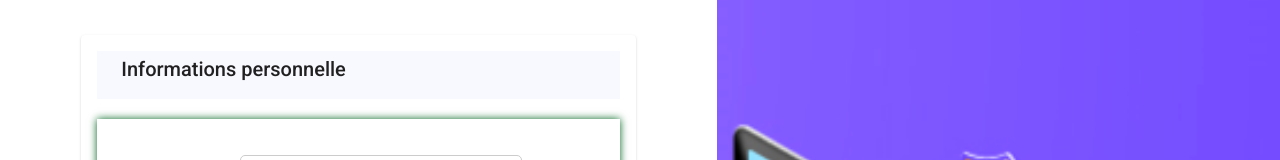
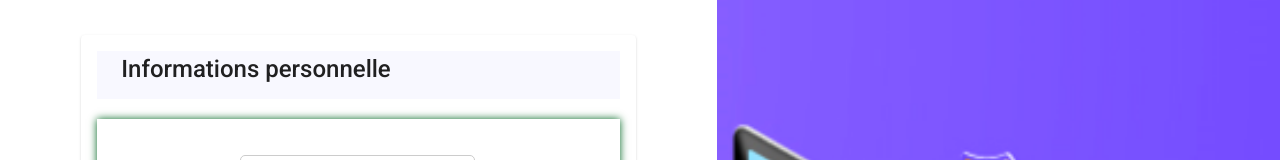
Before and after one commit to lanohoza/page_paiement, an Angular app: page / in a window 1280 px wide. Shown: the top 160 px of the page. Built offline with nearby package versions, Linux system fonts and the light colour scheme.

Commit message:
Update update-enterprise.component.html

```diff
--- a/src/app/update-enterprise/update-enterprise.component.html
+++ b/src/app/update-enterprise/update-enterprise.component.html
@@ -1,9 +1,8 @@
 <mat-card class="ccp-card" >
     <mat-card-header class="header">
-      <mat-card-title>Informations personnelle</mat-card-title>
-
+      <mat-card-title style="font-size: x-large;">Informations personnelle</mat-card-title>
     </mat-card-header>
-   <br>
+    <br>
     <mat-card-content>
 
 
@@ -15,7 +14,7 @@
                   name="nomE"
                   id="nomEntere"
                   disabled
-                  required style="width: 60%;"/>
+                  required style="width: 50%;"/>
 
         </div>
          <hr>
@@ -26,6 +25,7 @@
                   name="nom"
                   id="fiscal"
                   disabled
+                  style="width: 50%;"
                   required/>
 
         </div>
@@ -53,7 +53,7 @@
           value=""
                   name="adr"
                   id="adr"
-                  style="width: 48%;"
+                  style="width: 50%;"
                   required
                   >
 
```
